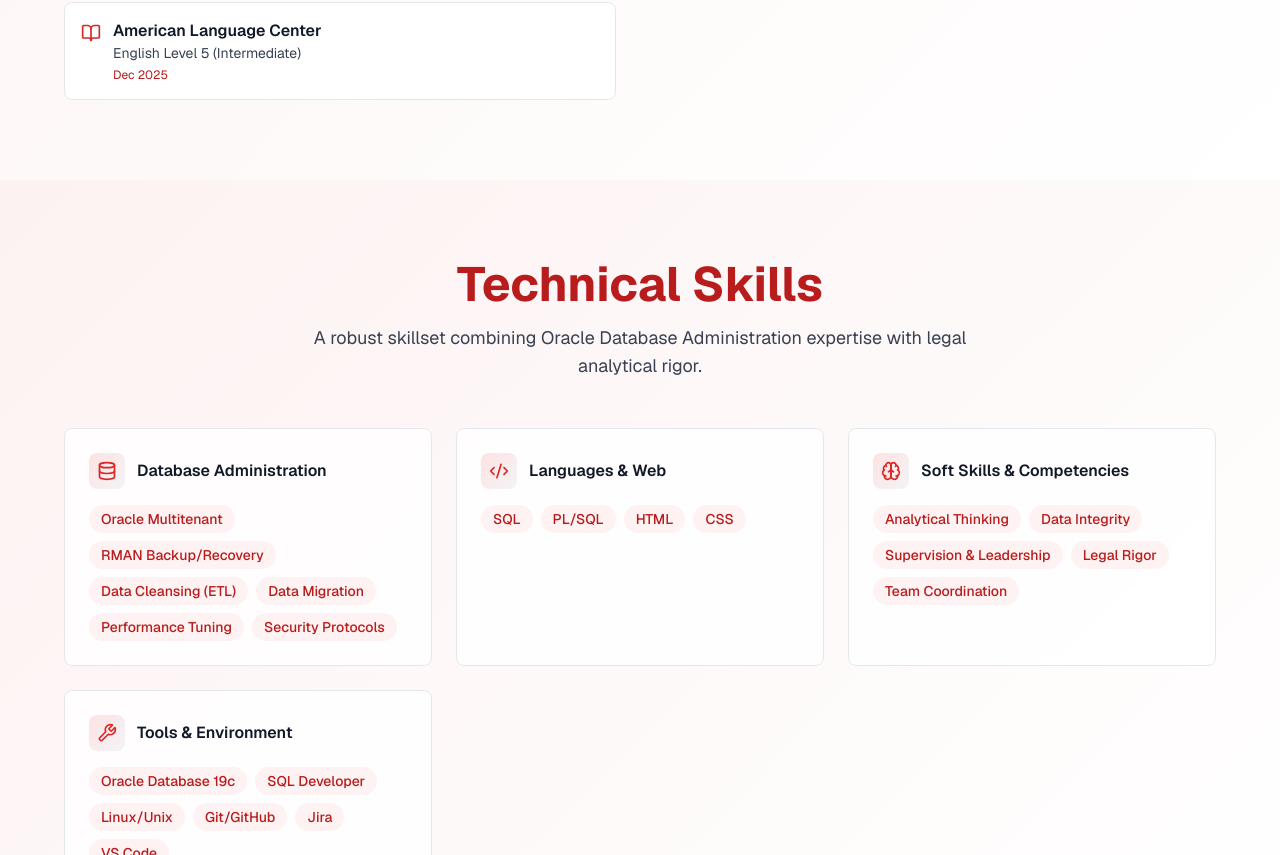
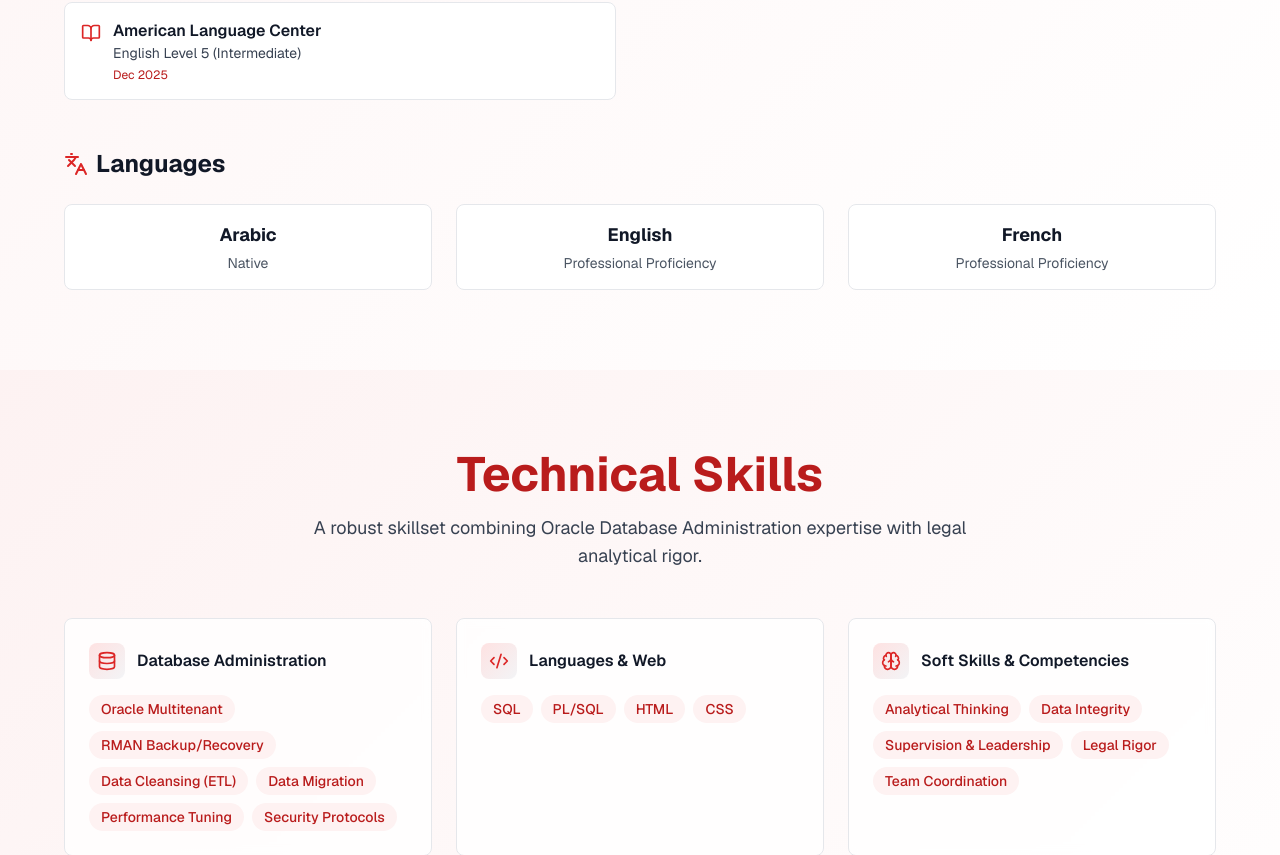
Before and after one commit to fatimaezzahra137/my-portfolio, a Next.js app: page / in a window 1280 px wide. Shown: the part 1945-2800 px from the top of the page. Built offline with nearby package versions, Linux system fonts and the light colour scheme.

Commit message:
Add languages section to About page

```diff
--- a/components/About.tsx
+++ b/components/About.tsx
@@ -1,7 +1,7 @@
 "use client";
 
 import {
-  Code2, Zap, BookOpen, GraduationCap, Briefcase
+  Code2, Zap, BookOpen, GraduationCap, Briefcase, Languages
 } from "lucide-react";
 
 export default function About() {
@@ -62,6 +62,21 @@ export default function About() {
       description: "Conducted comparative studies in Private Law (Maliki Jurisprudence vs Moroccan Family Code). Applied analytical thinking to interpret complex legal texts, a skill now applied to database auditing and logic.",
       year: "Academic Research",
       icon: BookOpen,
+    },
+  ];
+
+  const languages = [
+    {
+      language: "Arabic",
+      proficiency: "Native",
+    },
+    {
+      language: "English",
+      proficiency: "Professional Proficiency",
+    },
+    {
+      language: "French",
+      proficiency: "Professional Proficiency",
     },
   ];
 
@@ -156,6 +171,29 @@ export default function About() {
             })}
           </div>
         </div>
+
+        {/* Languages Section */}
+        <div className="lg:col-span-2 animate-fade-in-up" style={{ animationDelay: "0.3s" }}>
+          <h3 className="text-2xl font-bold flex items-center gap-2 text-gray-900 mb-6">
+            <Languages className="w-6 h-6 text-red-600" />
+            Languages
+          </h3>
+          <div className="grid grid-cols-1 sm:grid-cols-3 gap-6">
+            {languages.map((lang, idx) => (
+              <div
+                key={idx}
+                className="p-4 bg-white backdrop-blur-sm rounded-lg border border-gray-200 hover:shadow-md hover:border-red-200 transition-all text-center"
+              >
+                <h4 className="font-bold text-gray-900 text-lg mb-1">
+                  {lang.language}
+                </h4>
+                <p className="text-sm text-gray-600">
+                  {lang.proficiency}
+                </p>
+              </div>
+            ))}
+          </div>
+        </div>
       </div>
     </div>
   </section>
```
